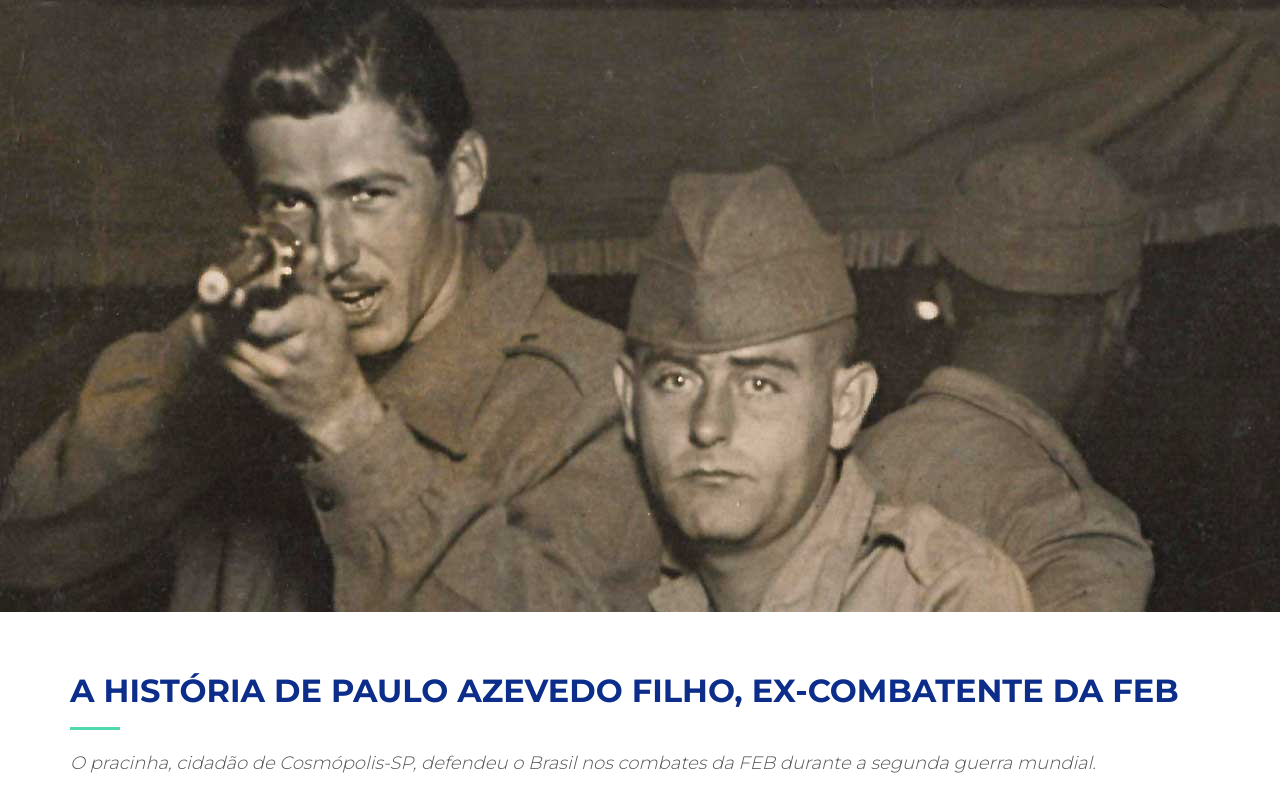
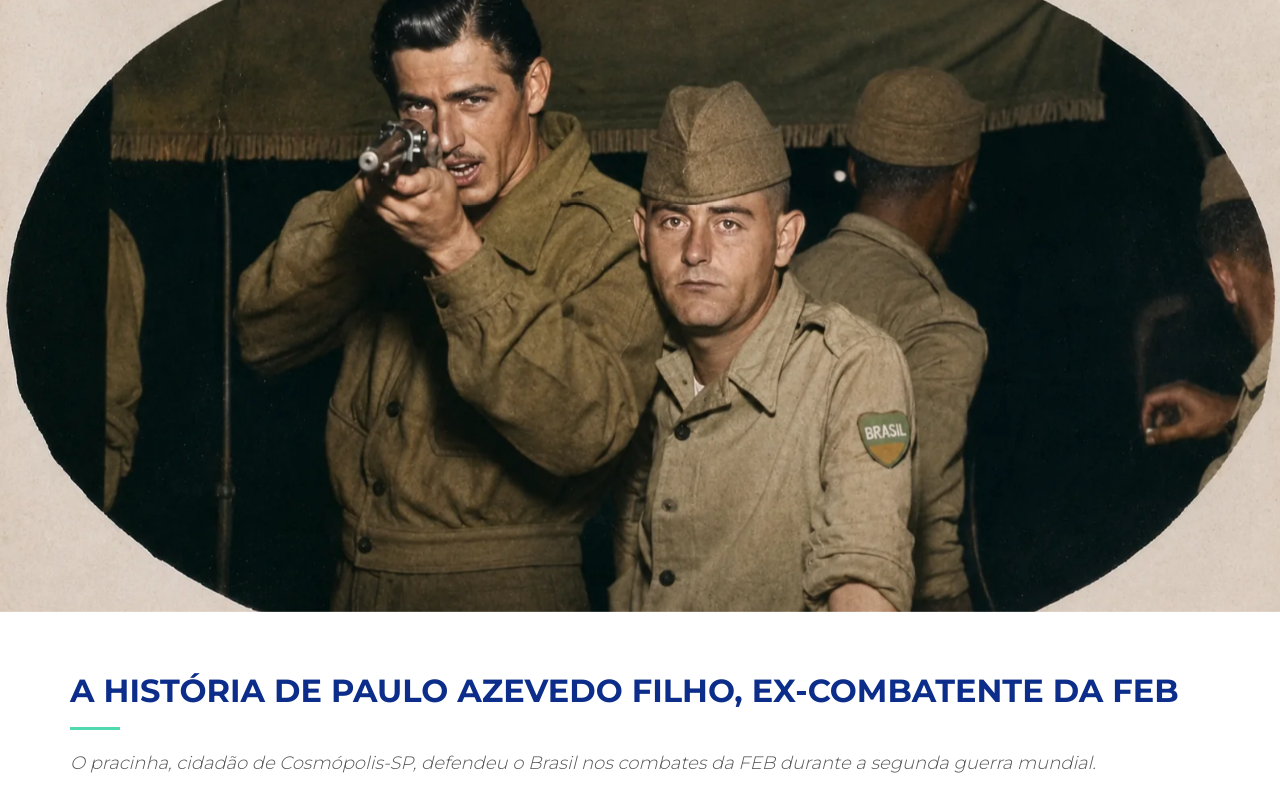
Before and after one commit to ruiz107/memorial-paulo-azevedo, a PHP site: page / in a window 1280 px wide. Shown: the part 84-876 px from the top of the page. Run offline with PHP 8.4, Linux system fonts and the light colour scheme.

Commit message:
alteração no carrossel e favicon

```diff
--- a/index.php
+++ b/index.php
@@ -8,6 +8,7 @@
   <meta content="" name="description">
 
   <!-- Favicons -->
+  <link href="assets/img/favicon.svg" rel="icon" type="image/svg+xml">
   <link href="assets/img/favicon.png" rel="icon">
   <link href="assets/img/apple-touch-icon.png" rel="apple-touch-icon">
 
@@ -77,11 +78,11 @@
   ============================-->
   <section id="intro">
     <div id="intro-carousel" class="owl-carousel" >
-      <div class="item" style="background-image: url('assets/img/custom/slider/3.jpg');"></div>
-      <div class="item" style="background-image: url('assets/img/custom/slider/4.jpg');"></div>
-      <div class="item" style="background-image: url('assets/img/custom/slider/1.jpg');"></div>
-      <div class="item" style="background-image: url('assets/img/custom/slider/2.jpg');"></div>
-      <div class="item" style="background-image: url('assets/img/custom/slider/5.jpg');"></div>
+      <div class="item" style="background-image: url('assets/img/custom/fotos/atualizadas/1.webp');"></div>
+      <div class="item" style="background-image: url('assets/img/custom/fotos/atualizadas/5.webp');"></div>
+      <div class="item" style="background-image: url('assets/img/custom/fotos/atualizadas/11.webp');"></div>
+      <div class="item" style="background-image: url('assets/img/custom/fotos/atualizadas/17.webp');"></div>
+      <div class="item" style="background-image: url('assets/img/custom/fotos/atualizadas/3.webp');"></div>
     </div>
 
   </section>
```
Also changed, not shown: index.html (+6 -5 lines), assets/img/apple-touch-icon.png, assets/img/favicon.png, assets/img/favicon.svg (added), assets/img/intro-carousel/1.jpg (deleted), assets/img/intro-carousel/2.jpg (deleted), assets/img/intro-carousel/3.jpg (deleted), assets/img/intro-carousel/4.jpg (deleted), assets/img/intro-carousel/5.jpg (deleted).
